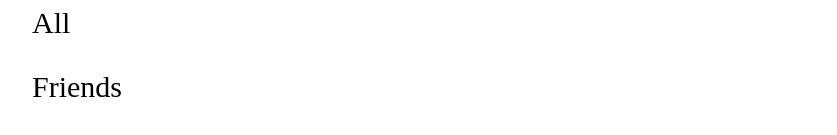
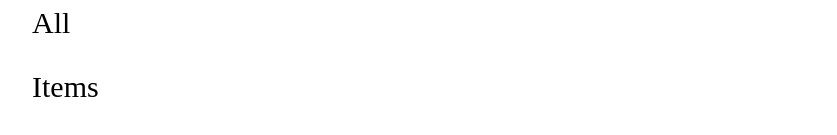
Before and after one commit to paulmunyao/newsfeed, an Angular app: page / in a window 1280 px wide. Shown: the part 175-310 px from the top of the page, without its empty margins (6-843 px from the left). Built offline with nearby package versions, Linux system fonts and the light colour scheme.

Commit message:
change name to item where the content will be displayed

```diff
--- a/src/app/items/items.component.html
+++ b/src/app/items/items.component.html
@@ -1,2 +1,2 @@
 <p class="all">All</p>
-<p class="headertitle">Friends</p>
+<p class="headertitle">Items</p>
```
